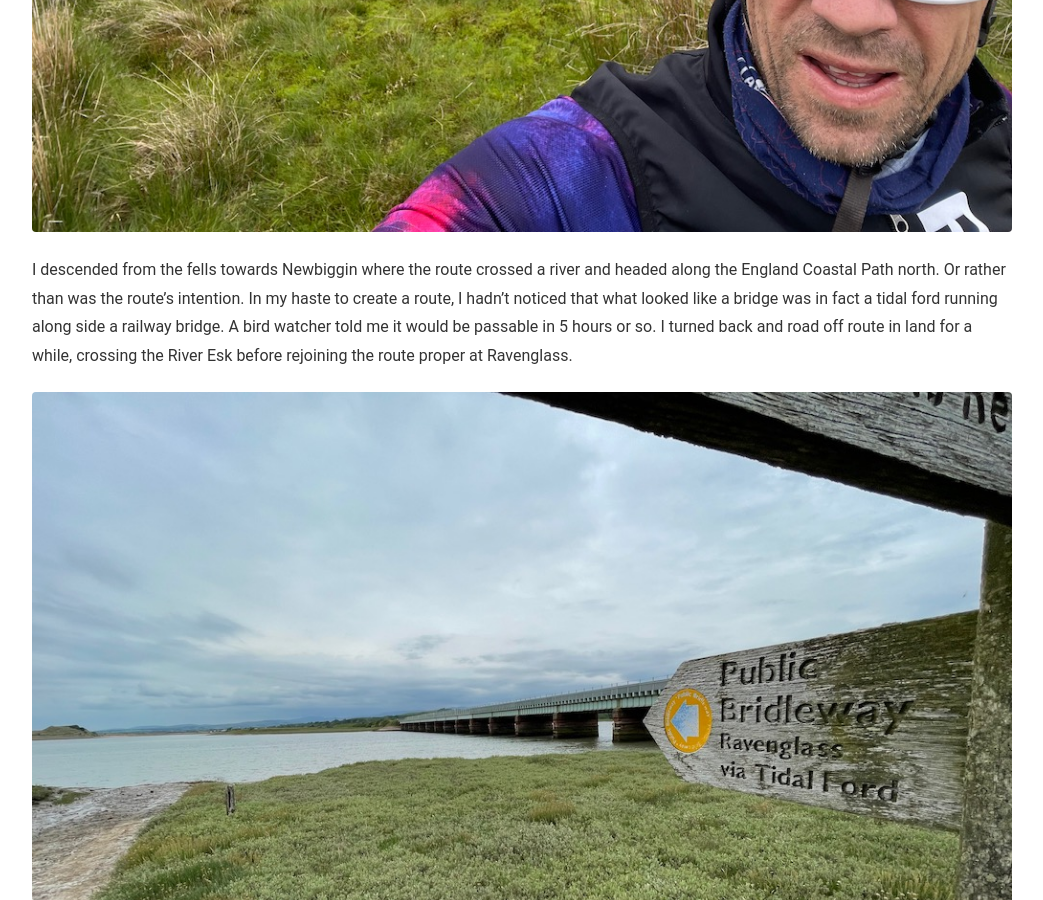
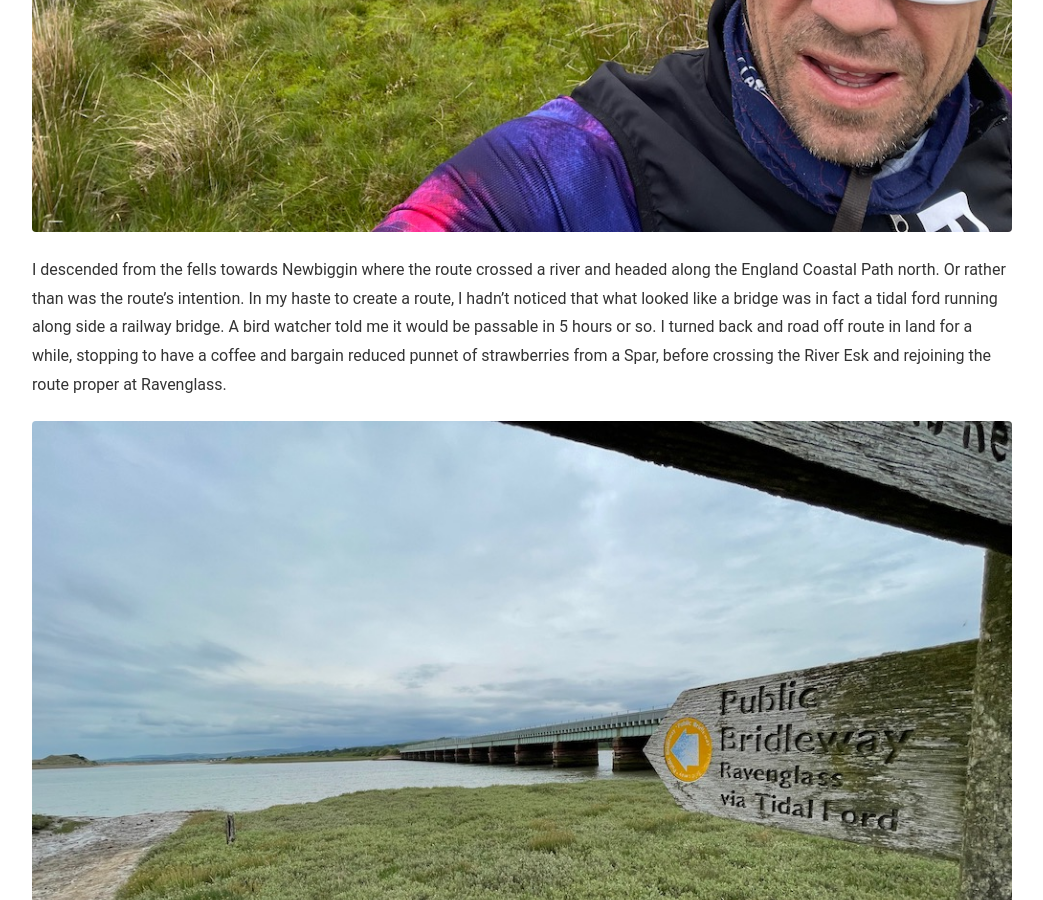
Before and after one commit to hypertelia/hypertelia.github.io, a Jekyll site: the page built from _posts/2021-06-22-Summer-Solstice-Stone-Circles-Ride.md, in a window 1280 px wide and 900 px high, scrolled down 5435 px. Shown: the whole window, without its empty margins (118-1161 px from the left). Built offline with Jekyll 4.4.1, drawn with Linux system fonts in a browser that asks for light colours; some of the changed text lies outside the part shown.

Commit message:
Update 2021-06-22-Summer-Solstice-Stone-Circles-Ride.md

```diff
--- a/_posts/2021-06-22-Summer-Solstice-Stone-Circles-Ride.md
+++ b/_posts/2021-06-22-Summer-Solstice-Stone-Circles-Ride.md
@@ -41,7 +41,7 @@
 
 ![desc](/img/sc/stone-circles-7.jpg)
 
-I descended from the fells towards Newbiggin where the route crossed a river and headed along the England Coastal Path north. Or rather than was the route's intention. In my haste to create a route, I hadn't noticed that what looked like a bridge was in fact a tidal ford running along side a railway bridge. A bird watcher told me it would be passable in 5 hours or so. I turned back and road off route in land for a while, crossing the River Esk before rejoining the route proper at Ravenglass.
+I descended from the fells towards Newbiggin where the route crossed a river and headed along the England Coastal Path north. Or rather than was the route's intention. In my haste to create a route, I hadn't noticed that what looked like a bridge was in fact a tidal ford running along side a railway bridge. A bird watcher told me it would be passable in 5 hours or so. I turned back and road off route in land for a while, stopping to have a coffee and bargain reduced punnet of strawberries from a Spar, before crossing the River Esk and rejoining the route proper at Ravenglass.
 
 ![desc](/img/sc/stone-circles-8.jpg)
 
@@ -53,9 +53,15 @@
 
 ![desc](/img/sc/stone-circles-10.jpg)
 
-… as does
+… as does Elva Plain. I'd noticed that this one was off to the side of my route with no obvious public access, but had hoped it was visible from the road. I stopped where it would have been visible had the lay of the land been favourable, but it was out of sight, I believe just over the brow of a hill.
+
 ![desc](/img/sc/stone-circles-11.jpg)
+
+I looped up around Bassenthwaite Lake and now needed to head into civilisation: Keswick. I dropped off the Threlkeld cycle path to grab some food for now and for later on, and replenish my water bottles. And then rode onwards and up to Castlerigg. I knew this was the most touristy of the circles, and it was heaving. The roads around the place were packed with cars, and the stones themselves busy with picnickers and a fair few pissed up partiers, perhaps there since sunrise?
+
 ![desc](/img/sc/stone-circles-12.jpg)
+
+
 ![desc](/img/sc/stone-circles-13.jpg)
 ![desc](/img/sc/stone-circles-14.jpg)
 ![desc](/img/sc/stone-circles-15.jpg)
```
